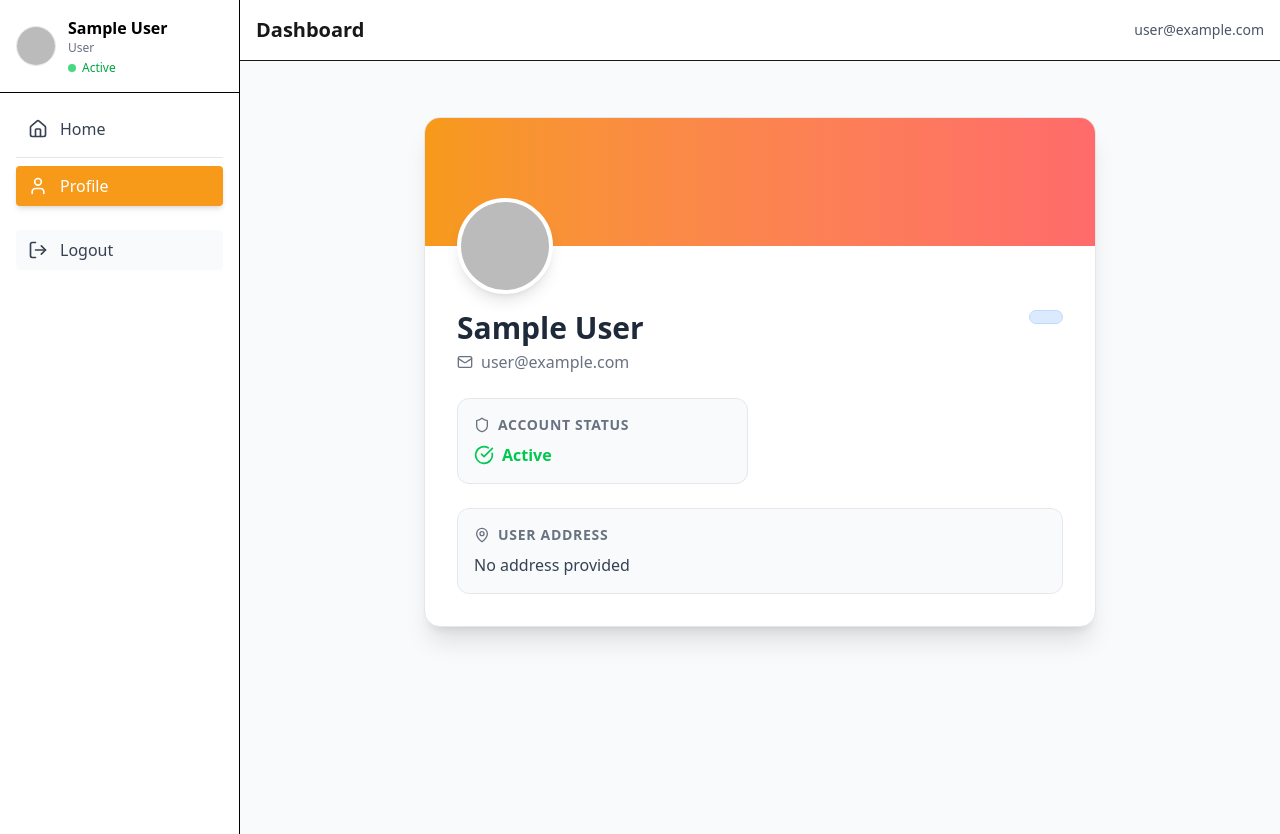
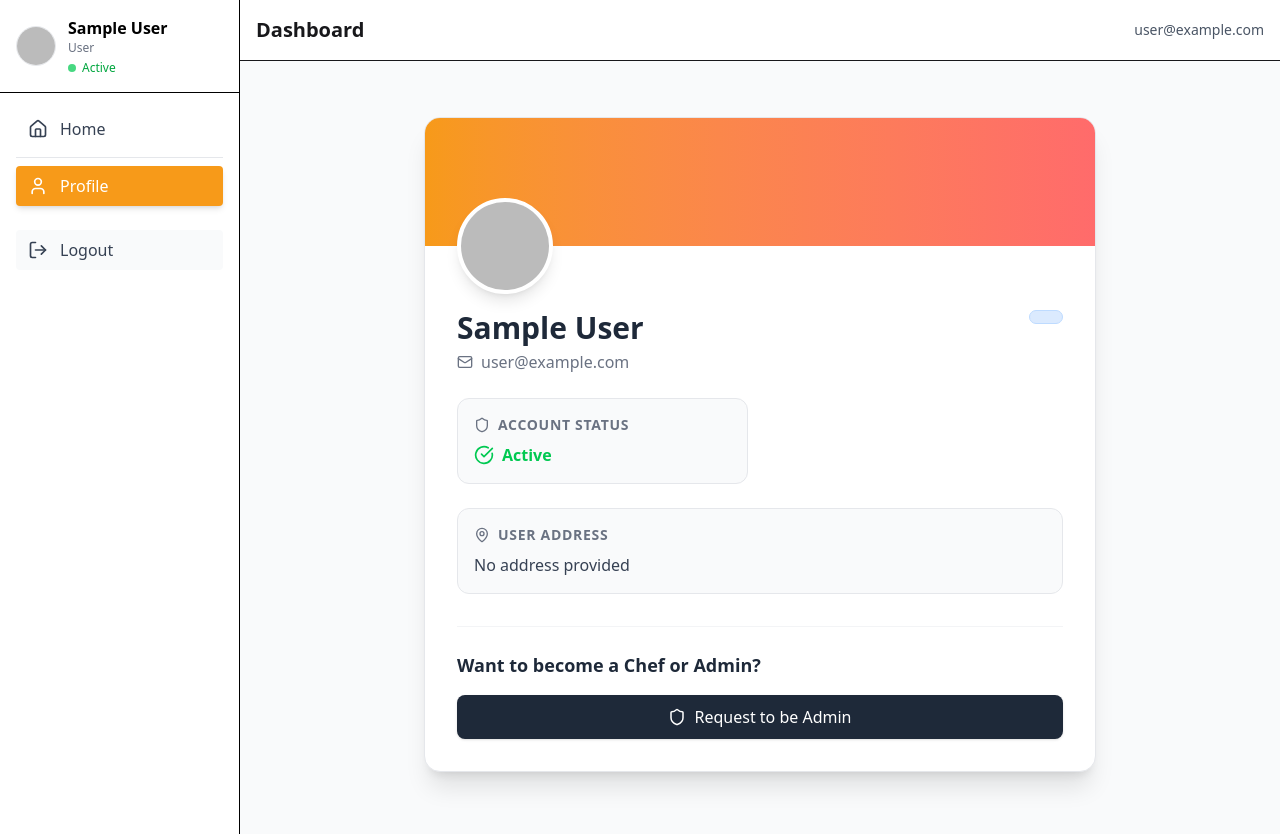
Before and after one commit to tanvir81/FeastFlow-client, a React (Vite) app: page /dashboard/profile in a window 1280 px wide. Shown: the top 834 px of the page. Built offline with nearby package versions, Linux system fonts and the light colour scheme; no server answers; sample sign-in values are in the browser's storage.

Commit message:
fix chaf profile issue

```diff
--- a/src/pages/Profile.jsx
+++ b/src/pages/Profile.jsx
@@ -161,12 +161,15 @@ export default function Profile() {
             </div>
 
             {/* Role Request Buttons */}
-            {userRole === "user" && (
+            {userRole !== "admin" && (
               <div className="mt-8 pt-6 border-t border-gray-100">
                 <h4 className="text-lg font-semibold text-gray-800 mb-4">
-                  Want to become a Chef or Admin?
+                  {userRole === "chef"
+                    ? "Want to become an Admin?"
+                    : "Want to become a Chef or Admin?"}
                 </h4>
                 <div className="flex gap-4 flex-col sm:flex-row">
+                  {userRole === "user" && (
                     <button
                       onClick={() => sendRoleRequest("chef")}
                       className="flex-1 bg-[#F79A19] hover:bg-[#e08914] text-white py-2.5 px-4 rounded-lg font-medium transition-colors flex items-center justify-center gap-2 shadow-sm"
@@ -174,6 +177,7 @@ export default function Profile() {
                       <Star size={18} />
                       Request to be Chef
                     </button>
+                  )}
                   <button
                     onClick={() => sendRoleRequest("admin")}
                     className="flex-1 bg-gray-800 hover:bg-gray-900 text-white py-2.5 px-4 rounded-lg font-medium transition-colors flex items-center justify-center gap-2 shadow-sm"
```
Lines whose indentation alone changed are shown as unchanged.
